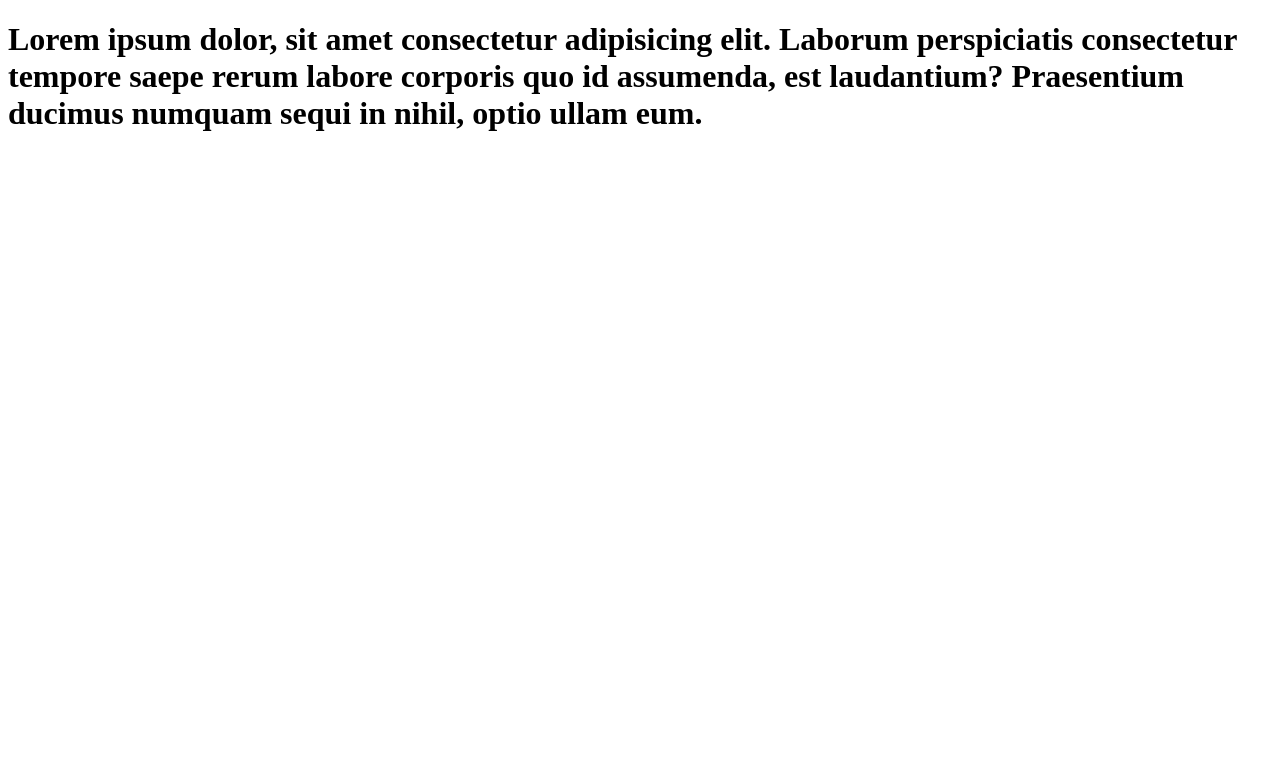
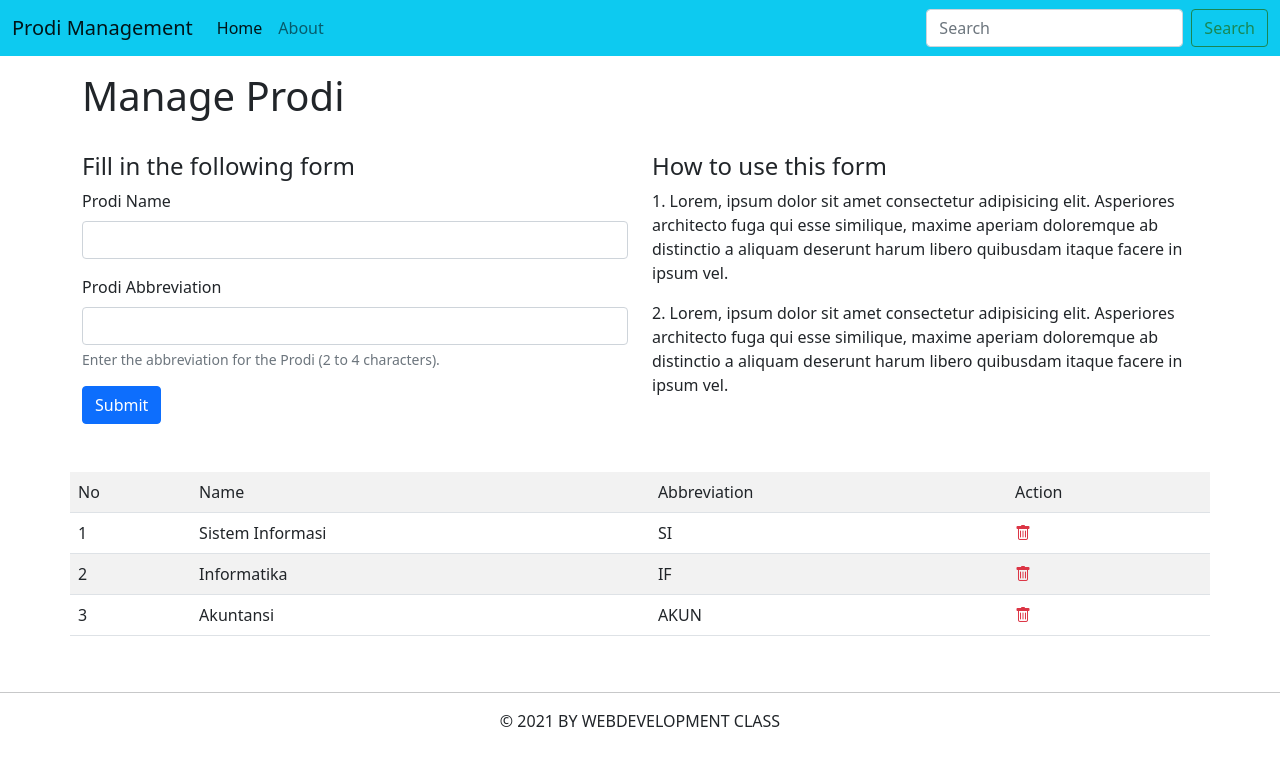
Before and after one commit to thomasmarchel/form.github.io, a plain HTML site: page index.html in a window 1280 px wide. Drawn offline with nearby package versions, Linux system fonts and the light colour scheme.

Commit message:
manamana

```diff
--- a/index.html
+++ b/index.html
@@ -1,16 +1,103 @@
 <!DOCTYPE html>
 <html lang="en">
 <head>
-    <meta charset="UTF-8">
-    <meta http-equiv="X-UA-Compatible" content="IE=edge">
-    <meta name="viewport" content="width=, initial-scale=1.0">
-    <title>Document</title>
+  <meta charset="UTF-8">
+  <meta http-equiv="X-UA-Compatible" content="IE=edge">
+  <meta name="viewport" content="width=device-width, initial-scale=1.0">
+
+  <link href="https://cdn.jsdelivr.net/npm/bootstrap@5.1.1/dist/css/bootstrap.min.css" rel="stylesheet" integrity="sha384-F3w7mX95PdgyTmZZMECAngseQB83DfGTowi0iMjiWaeVhAn4FJkqJByhZMI3AhiU" crossorigin="anonymous">
+  <link rel="stylesheet" href="https://cdn.jsdelivr.net/npm/bootstrap-icons@1.5.0/font/bootstrap-icons.css">
+  <link rel="stylesheet" href="./style.css">
+
+  <title>Bootstrap</title>
 </head>
 <body>
-    <h1>
-        Lorem ipsum dolor, sit amet consectetur adipisicing elit. Laborum perspiciatis consectetur tempore saepe rerum labore corporis quo id assumenda, est laudantium? Praesentium ducimus numquam sequi in nihil, optio ullam eum.
+  <nav class="navbar navbar-expand-lg navbar-light bg-info">
+    <div class="container-fluid">
+      <a class="navbar-brand" href="index.html">Prodi Management</a>
+      <button class="navbar-toggler" type="button" data-bs-toggle="collapse" data-bs-target="#navbarSupportedContent" aria-controls="navbarSupportedContent" aria-expanded="false" aria-label="Toggle navigation">
+        <span class="navbar-toggler-icon"></span>
+      </button>
+      <div class="collapse navbar-collapse" id="navbarSupportedContent">
+        <ul class="navbar-nav me-auto mb-2 mb-lg-0">
+          <li class="nav-item">
+            <a class="nav-link active" aria-current="page" href="index.html">Home</a>
+          </li>
+          <li class="nav-item">
+            <a class="nav-link" href="about.html">About</a>
+          </li>
+        </ul>
+        <form class="d-flex">
+          <input class="form-control me-2" type="search" placeholder="Search" aria-label="Search">
+          <button class="btn btn-outline-success" type="submit">Search</button>
+        </form>
+      </div>
+    </div>
+  </nav>
 
-    </h1>
 
+  <div class="container mt-3">
+    <h1>Manage Prodi</h1>
+
+    <div class="row pt-4">
+      <div class="col-6">
+        <h4>Fill in the following form</h4>
+        <form>
+          <div class="mb-3">
+            <label for="inputProdiName" class="form-label">Prodi Name</label>
+            <input type="text" class="form-control" id="inputProdiName">
+          </div>
+          <div class="mb-3">
+            <label for="inputProdiAbbreviation" class="form-label">Prodi Abbreviation</label>
+            <input type="text" class="form-control" id="inputProdiAbbreviation">
+            <div id="inputProdiAbbreviationHelp" class="form-text">Enter the abbreviation for the Prodi (2 to 4 characters).</div>
+          </div>
+          <button type="submit" class="btn btn-primary">Submit</button>
+        </form>
+      </div>
+
+      <div class="col-6">
+        <h4>How to use this form</h4>
+        <p>1. Lorem, ipsum dolor sit amet consectetur adipisicing elit. Asperiores architecto fuga qui esse similique, maxime aperiam doloremque ab distinctio a aliquam deserunt harum libero quibusdam itaque facere in ipsum vel.</p>
+        <p>2. Lorem, ipsum dolor sit amet consectetur adipisicing elit. Asperiores architecto fuga qui esse similique, maxime aperiam doloremque ab distinctio a aliquam deserunt harum libero quibusdam itaque facere in ipsum vel.</p>
+      </div>
+    </div>
+
+    <div class="row pt-4 mt-4">
+      <table class="table table-striped">
+        <tr>
+          <td>No</td>
+          <td>Name</td>
+          <td>Abbreviation</td>
+          <td>Action</td>
+        </tr>
+        <tr>
+          <td>1</td>
+          <td>Sistem Informasi</td>
+          <td>SI</td>
+          <td><a href="#" class="link-danger"><i class="bi bi-trash"></i></a></td>
+        </tr>
+        <tr>
+          <td>2</td>
+          <td>Informatika</td>
+          <td>IF</td>
+          <td><a href="#" class="link-danger"><i class="bi bi-trash"></i></a></td>
+        </tr>
+        <tr>
+          <td>3</td>
+          <td>Akuntansi</td>
+          <td>AKUN</td>
+          <td><a href="#" class="link-danger"><i class="bi bi-trash"></i></a></td>
+        </tr>
+      </table>
+    </div>
+  </div>
+
+  <footer class="py-4">
+    <hr>
+    <p class="text-center text-uppercase">&copy; 2021 by WebDevelopment Class</p>
+  </footer>
+
+  <script src="https://cdn.jsdelivr.net/npm/bootstrap@5.1.1/dist/js/bootstrap.bundle.min.js" integrity="sha384-/bQdsTh/da6pkI1MST/rWKFNjaCP5gBSY4sEBT38Q/9RBh9AH40zEOg7Hlq2THRZ" crossorigin="anonymous"></script>
 </body>
 </html>
```
